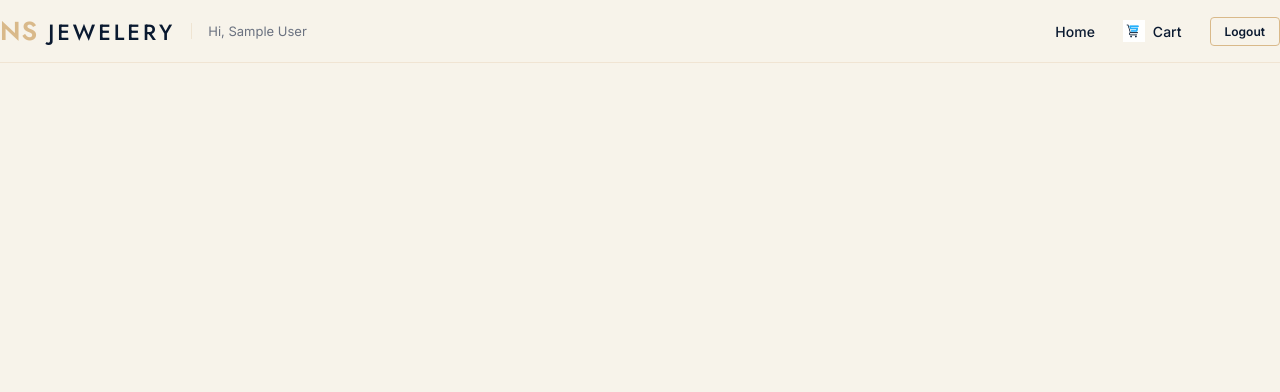
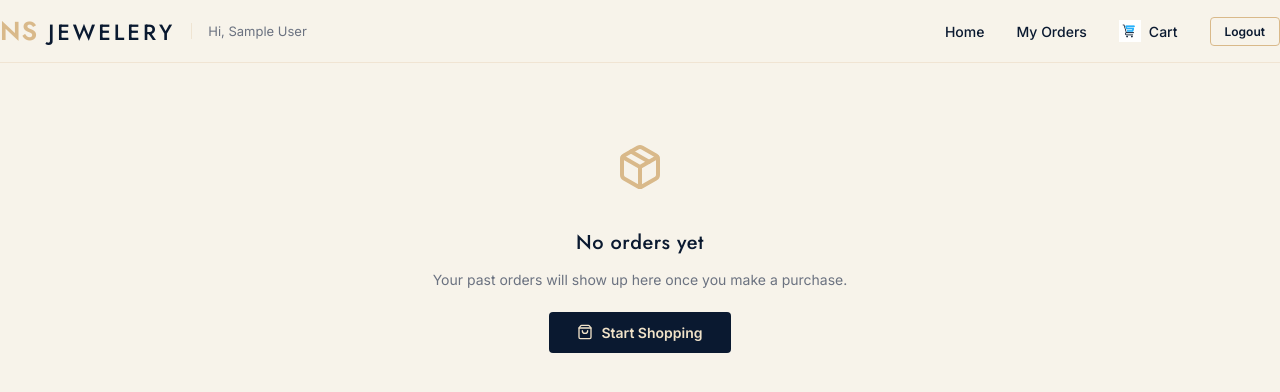
Before and after one commit to Sasuke-u/Jewels-app, a React (Vite) app: page /orders in a window 1280 px wide. Shown: the top 392 px of the page. Built offline with nearby package versions, Linux system fonts and the light colour scheme; sample sign-in values are in the browser's storage; a web font is replaced by a local one.

Commit message:
added order history update

```diff
--- a/src/App.tsx
+++ b/src/App.tsx
@@ -7,6 +7,7 @@ import Cart from "./pages/Cart";
 import Checkout from "./pages/Checkout";
 import OrderConfirmation from "./pages/OrderConfirmation";
 import ProductDetails from "./pages/ProductDetails";
+import OrderHistory from "./pages/OrderHistory";
 
 export default function App() {
   const location = useLocation();
@@ -44,6 +45,14 @@ export default function App() {
               </ProtectedRoute>
             }
           />
+          <Route
+  path="/orders"
+  element={
+    <ProtectedRoute>
+      <OrderHistory />
+    </ProtectedRoute>
+  }
+/>
         </Routes>
       </main>
     </>
--- a/src/components/Navbar.tsx
+++ b/src/components/Navbar.tsx
@@ -71,7 +71,7 @@ export default function Navbar() {
       </div>
 
       {/* Right: Nav items */}
-      <div style={{ display: "flex", gap: "28px", alignItems: "center" }}>
+      <div style={{ display: "flex", gap: "32px", alignItems: "center" }}>
         <Link
           to="/"
           style={{
@@ -83,6 +83,20 @@ export default function Navbar() {
         >
           Home
         </Link>
+
+        {user && (
+          <Link
+            to="/orders"
+            style={{
+              textDecoration: "none",
+              color: "var(--navy)",
+              fontWeight: 500,
+              fontSize: "14px",
+            }}
+          >
+            My Orders
+          </Link>
+        )}
 
         <Link
           to="/cart"
--- a/src/pages/Checkout.tsx
+++ b/src/pages/Checkout.tsx
@@ -71,9 +71,19 @@ export default function Checkout() {
       };
 
       sessionStorage.setItem("latest_order", JSON.stringify(orderData));
-      clearCart();
-      setIsSubmitting(false);
-      navigate("/order-confirmation");
+
+// Save to this user's permanent order history
+if (shipping.email) {
+  const existingOrders = JSON.parse(
+    localStorage.getItem(`nj_orders_${shipping.email}`) || "[]"
+  );
+  existingOrders.push(orderData);
+  localStorage.setItem(`nj_orders_${shipping.email}`, JSON.stringify(existingOrders));
+}
+
+clearCart();
+setIsSubmitting(false);
+navigate("/order-confirmation");
     }, 1500);
   };
 
--- /dev/null
+++ b/src/pages/OrderHistory.tsx
@@ -0,0 +1,147 @@
+import { Link } from "react-router-dom";
+import { Package, ShoppingBag } from "lucide-react";
+import { useAuth } from "../context/AuthContext";
+
+interface OrderItem {
+  product: {
+    id: number;
+    title: string;
+    price: number;
+    image: string;
+  };
+  quantity: number;
+}
+
+interface Order {
+  orderId: string;
+  date: string;
+  items: OrderItem[];
+  grandTotal: number;
+  paymentMethod: string;
+}
+
+export default function OrderHistory() {
+  const { user } = useAuth();
+
+  const orders: Order[] = user
+    ? JSON.parse(localStorage.getItem(`nj_orders_${user.email}`) || "[]")
+    : [];
+
+  if (orders.length === 0) {
+    return (
+      <div style={{ textAlign: "center", marginTop: 80, padding: "0 20px" }}>
+        <Package size={48} color="var(--champagne)" style={{ marginBottom: 16 }} />
+        <h2 style={{ fontSize: 20, color: "var(--navy)", marginBottom: 8, fontFamily: "'Jost', sans-serif" }}>
+          No orders yet
+        </h2>
+        <p style={{ color: "var(--text-muted)", marginBottom: 24, fontSize: 14 }}>
+          Your past orders will show up here once you make a purchase.
+        </p>
+        <Link
+          to="/"
+          style={{
+            display: "inline-flex",
+            alignItems: "center",
+            gap: 8,
+            backgroundColor: "var(--navy)",
+            color: "var(--champagne-light)",
+            textDecoration: "none",
+            padding: "12px 28px",
+            borderRadius: 4,
+            fontWeight: 600,
+            fontSize: 14,
+          }}
+        >
+          <ShoppingBag size={16} />
+          Start Shopping
+        </Link>
+      </div>
+    );
+  }
+
+  return (
+    <div style={{ maxWidth: 700, margin: "0 auto", padding: "20px 0 60px" }}>
+      <h2 style={{ fontSize: 26, fontWeight: 700, color: "var(--navy)", marginBottom: 24, fontFamily: "'Jost', sans-serif" }}>
+        My Orders
+      </h2>
+
+      <div style={{ display: "flex", flexDirection: "column", gap: 20 }}>
+        {orders.slice().reverse().map((order) => (
+          <div
+            key={order.orderId}
+            style={{
+              border: "1px solid var(--line)",
+              borderRadius: 10,
+              padding: 20,
+              backgroundColor: "#fff",
+            }}
+          >
+            <div
+              style={{
+                display: "flex",
+                justifyContent: "space-between",
+                alignItems: "flex-start",
+                borderBottom: "1px solid var(--line)",
+                paddingBottom: 14,
+                marginBottom: 14,
+              }}
+            >
+              <div>
+                <span style={{ fontSize: 12, color: "var(--text-muted)", display: "block" }}>
+                  Order Reference
+                </span>
+                <strong style={{ fontSize: 15, color: "var(--navy)" }}>{order.orderId}</strong>
+              </div>
+              <div style={{ textAlign: "right" }}>
+                <span style={{ fontSize: 12, color: "var(--text-muted)", display: "block" }}>
+                  Date
+                </span>
+                <strong style={{ fontSize: 14, color: "var(--navy)" }}>{order.date}</strong>
+              </div>
+            </div>
+
+            <div style={{ display: "flex", flexDirection: "column", gap: 10, marginBottom: 14 }}>
+              {order.items.map((item) => (
+                <div key={item.product.id} style={{ display: "flex", alignItems: "center", gap: 12 }}>
+                  <img
+                    src={item.product.image}
+                    alt={item.product.title}
+                    style={{ width: 44, height: 44, objectFit: "cover", borderRadius: 6 }}
+                  />
+                  <div style={{ flex: 1, minWidth: 0 }}>
+                    <div style={{ fontSize: 14, fontWeight: 600, color: "var(--navy)" }}>
+                      {item.product.title}
+                    </div>
+                    <div style={{ fontSize: 12, color: "var(--text-muted)" }}>
+                      Qty: {item.quantity}
+                    </div>
+                  </div>
+                  <div style={{ fontSize: 13, fontWeight: 700, color: "var(--champagne)" }}>
+                    ${(item.product.price * item.quantity).toFixed(2)}
+                  </div>
+                </div>
+              ))}
+            </div>
+
+            <div
+              style={{
+                display: "flex",
+                justifyContent: "space-between",
+                alignItems: "center",
+                borderTop: "1px solid var(--line)",
+                paddingTop: 12,
+              }}
+            >
+              <span style={{ fontSize: 12, color: "var(--text-muted)" }}>
+                Paid via {order.paymentMethod}
+              </span>
+              <span style={{ fontSize: 16, fontWeight: 800, color: "var(--navy)" }}>
+                ${order.grandTotal.toFixed(2)}
+              </span>
+            </div>
+          </div>
+        ))}
+      </div>
+    </div>
+  );
+}
```
